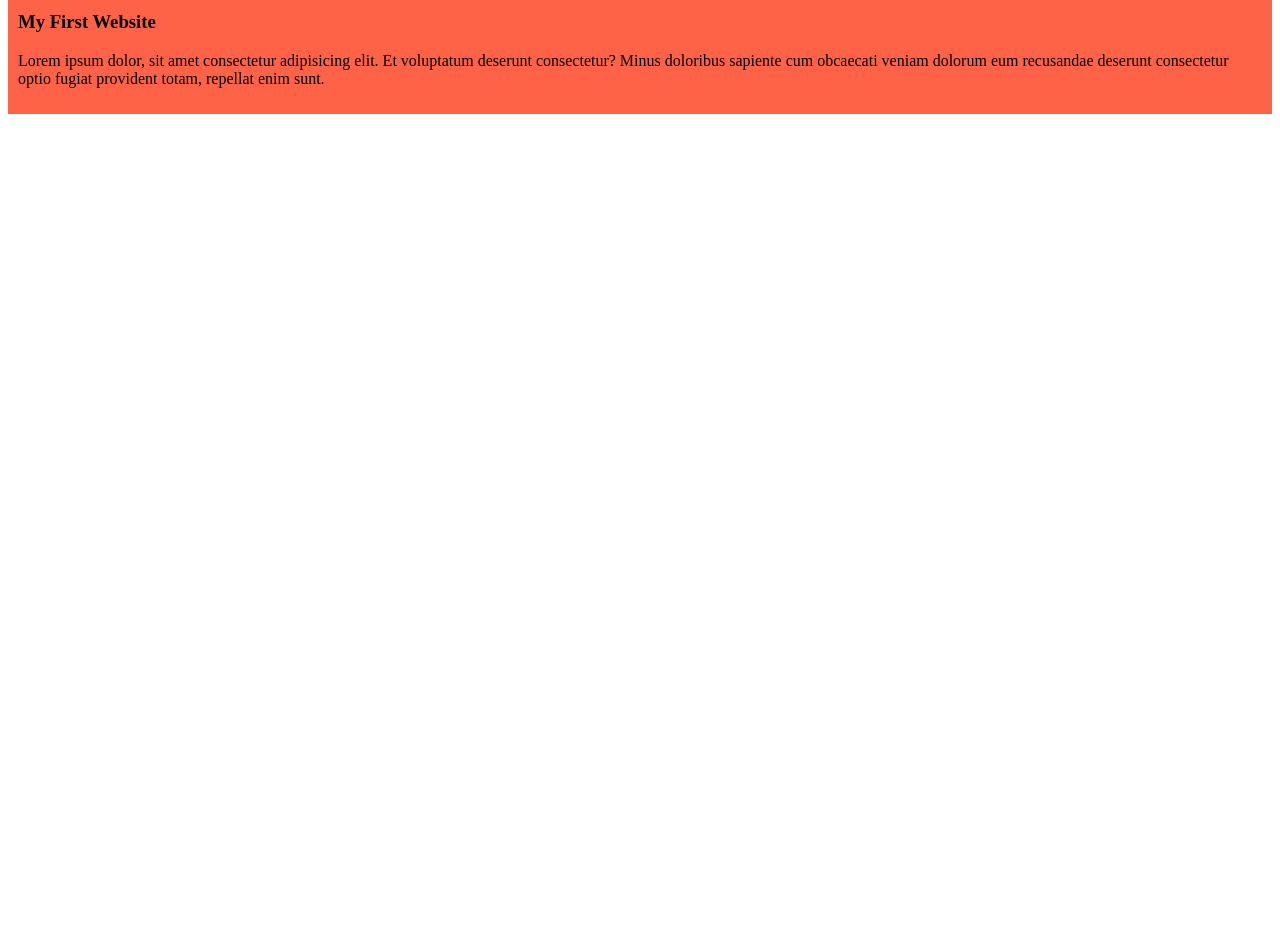
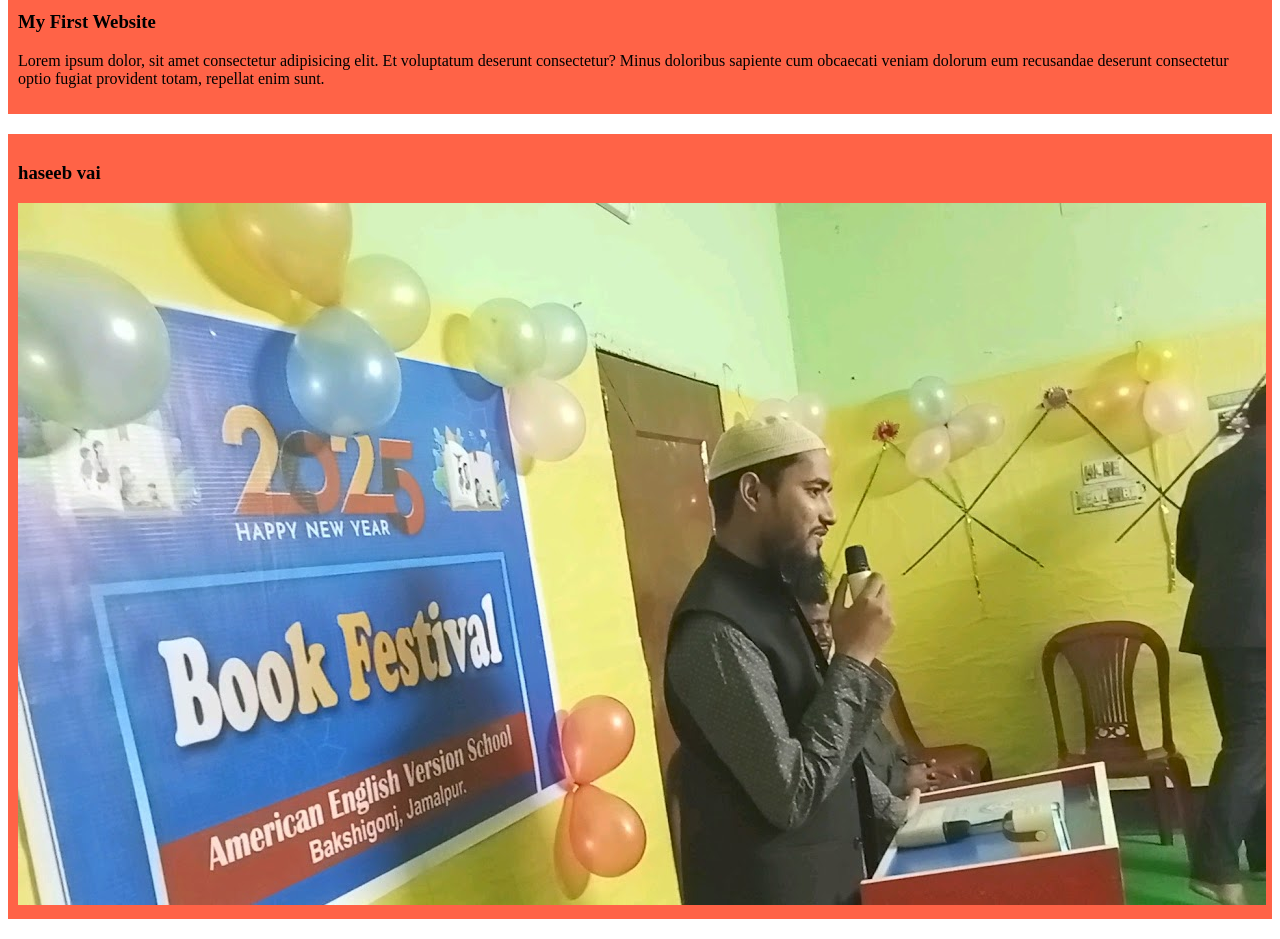
Before and after one commit to haseebvai1/my-simple-website, a plain HTML site: page index.html in a window 1280 px wide. Shown: the part 480-1419 px from the top of the page. Before the commit the page ends 800 px from the top, so only its background shows below. Drawn offline with Linux system fonts and the light colour scheme.

Commit message:
haseeb vai

```diff
--- a/index.html
+++ b/index.html
@@ -33,6 +33,10 @@
       sapiente cum obcaecati veniam dolorum eum recusandae deserunt consectetur optio fugiat provident totam, repellat
       enim sunt.</p>
   </div>
+  <div>
+    <h3>haseeb vai</h3>
+    <img src="image/haseeb.jpg" alt="">
+  </div>
 </body>
 
 </html>
--- a/style/blog.css
+++ b/style/blog.css
@@ -2,4 +2,5 @@ div{
   background-color: tomato;
   padding: 10px;
   margin-bottom: 20px;
+
 }
```
Also changed, not shown: image/haseeb.jpg (added).
